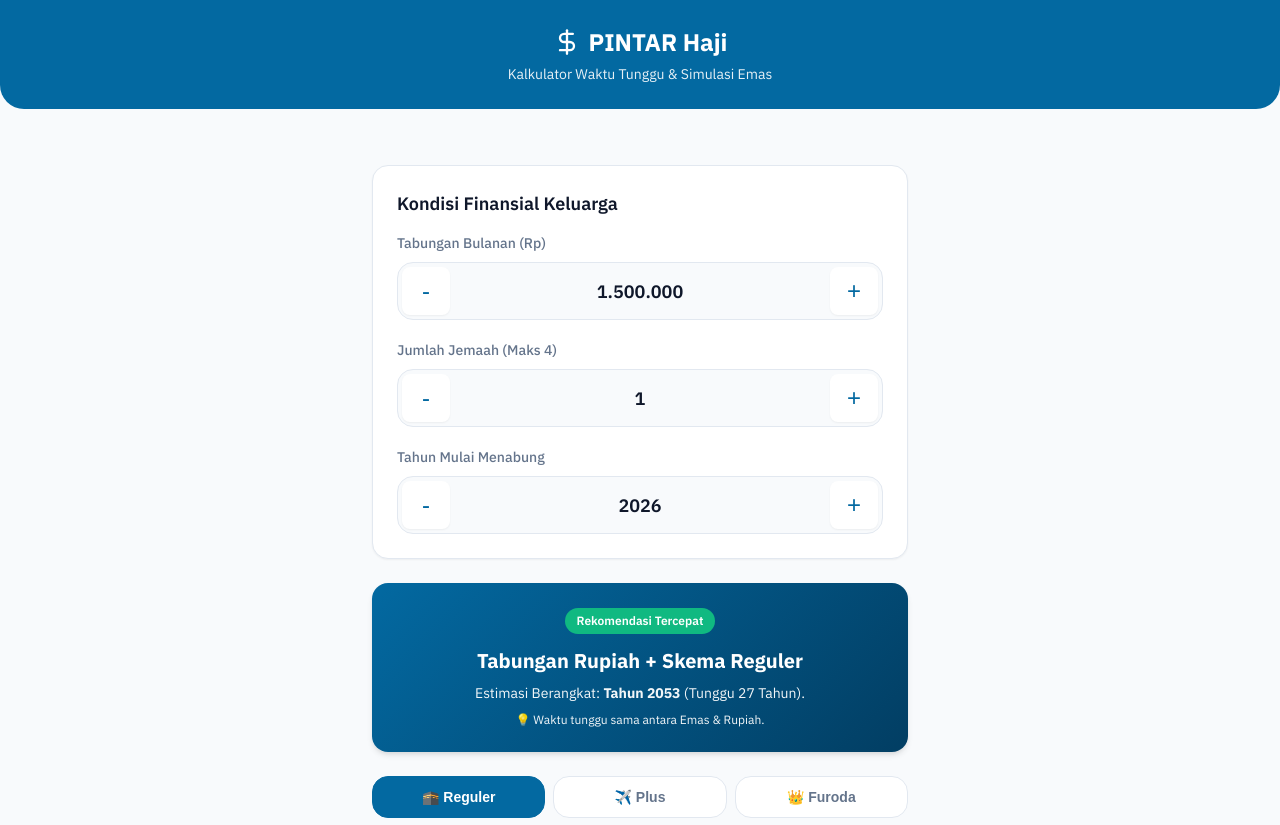
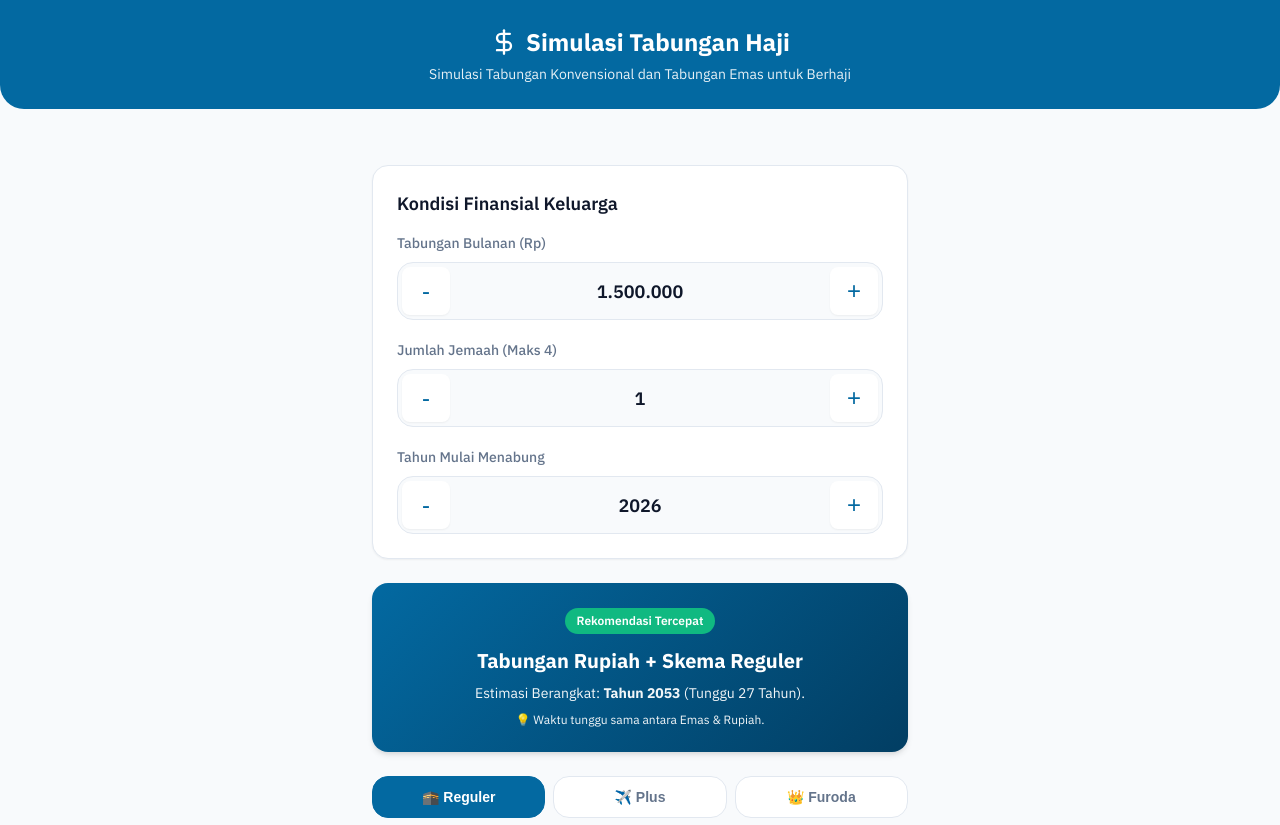
Before and after one commit to irfanwk/Simulasi-Tabungan-Haji, a plain HTML site: page index.html in a window 1280 px wide. Shown: the top 825 px of the page. Drawn offline with nearby package versions, Linux system fonts and the light colour scheme.

Commit message:
fix: name

```diff
--- a/index.html
+++ b/index.html
@@ -16,9 +16,9 @@
     <header class="app-header">
         <div class="header-content">
             <svg xmlns="http://www.w3.org/2000/svg" width="28" height="28" viewBox="0 0 24 24" fill="none" stroke="currentColor" stroke-width="2" stroke-linecap="round" stroke-linejoin="round" class="brand-icon"><path d="M12 2v20"/><path d="M17 5H9.5a3.5 3.5 0 0 0 0 7h5a3.5 3.5 0 0 1 0 7H6"/></svg>
-            <h1>PINTAR Haji</h1>
+            <h1>Simulasi Tabungan Haji</h1>
         </div>
-        <p class="subtitle">Kalkulator Waktu Tunggu & Simulasi Emas</p>
+        <p class="subtitle">Simulasi Tabungan Konvensional dan Tabungan Emas untuk Berhaji</p>
     </header>
 
     <main class="container">
```
